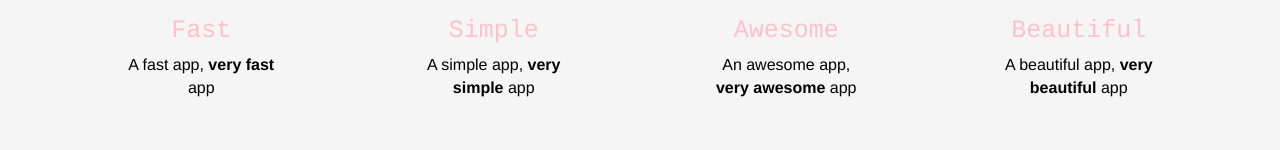
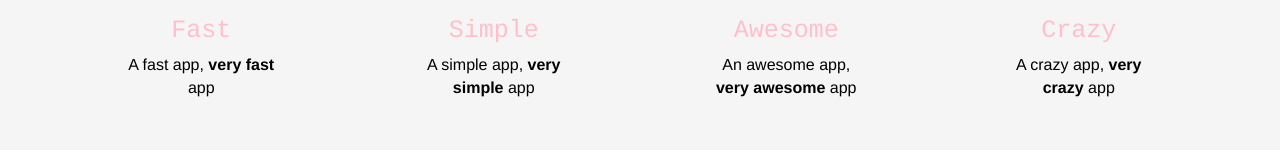
Before and after one commit to Mnakasato/Landing, a plain HTML site: page index.html in a window 1280 px wide. Shown: the part 628-778 px from the top of the page. Drawn offline with nearby package versions, Linux system fonts and the light colour scheme.

Commit message:
change feature

```diff
--- a/index.html
+++ b/index.html
@@ -51,8 +51,8 @@
     <div class="col-xs-12 col-sm-6 col-md-3">
 <div class="card">
     <img src="images/laptop.png" alt="picture description" width="100">
-    <h2>Beautiful</h2>
-    <p>A beautiful app, <strong>very beautiful</strong> app</p>
+    <h2>Crazy</h2>
+    <p>A crazy app, <strong>very crazy</strong> app</p>
 </div>
     </div>
  </div>
```
